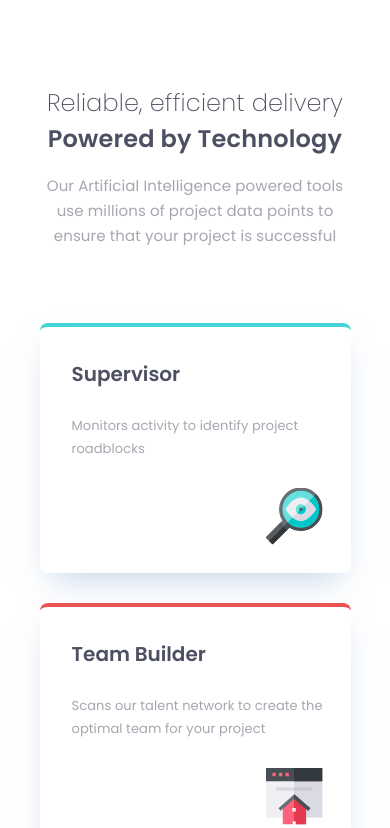
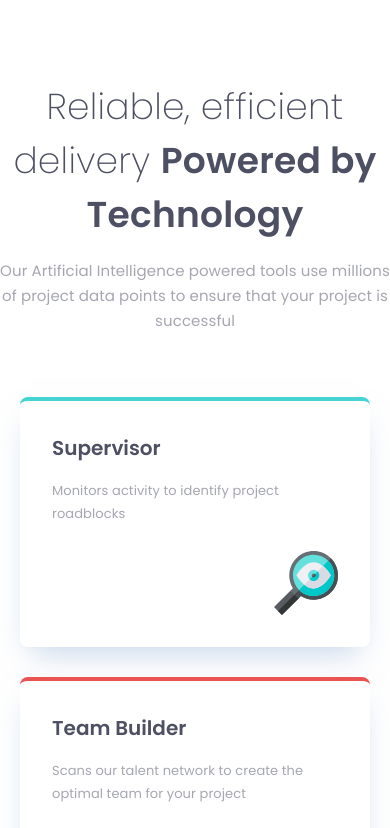
Before and after one commit to kostyavorobiov/four-card, a plain HTML site: page index.html in a window 390 px wide. Shown: the top 828 px of the page. Drawn offline with Linux system fonts and the light colour scheme.

Commit message:
Update style.css

```diff
--- a/style.css
+++ b/style.css
@@ -65,7 +65,7 @@ body {
   position: relative;
   flex-direction: column;
   row-gap: 16px;
-  max-width: 350px;
+  min-width: 350px;
   height: 250px;
   background: #ffffff;
   box-shadow: 0px 15px 30px -11px rgba(131, 166, 210, 0.5);
@@ -108,32 +108,3 @@ body {
 .blue {
   border-top: 4px solid var(--blue);
 }
-@media screen and (max-width: 450px) {
-  .header {
-    max-width: 311px;
-    margin-top: 85px;
-    margin-bottom: 75px;
-  }
-  .header h1,
-  .header span {
-    font-size: 24px;
-    line-height: 36px;
-    letter-spacing: 0.166667px;
-  }
-  .content {
-    min-width: 311px;
-    row-gap: 25px;
-    margin-left: 32px;
-    margin-right: 32px;
-  }
-  .content p {
-    min-width: 254px;
-  }
-  .image {
-    width: 57px;
-    height: 57px;
-  }
-  .blue {
-    margin-bottom: 78px;
-  }
-}
```
